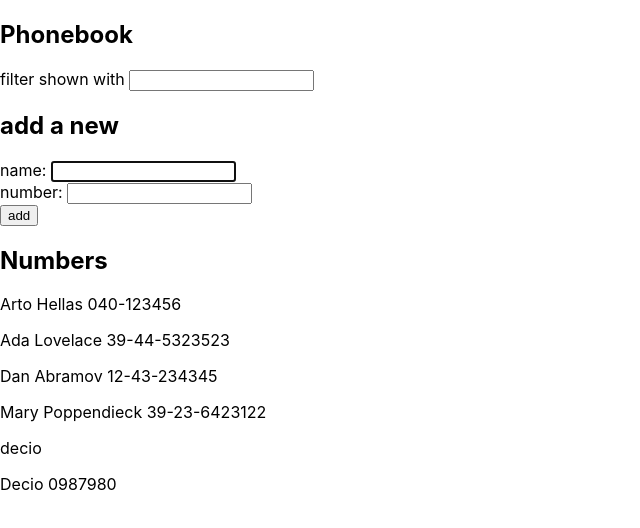
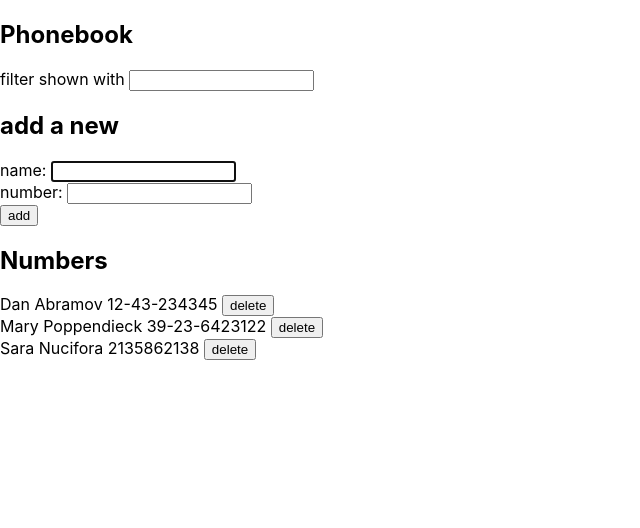
Before and after one commit to dmsoares/fullstack-open-exercises, a React (Create React App) app in the folder part2/phonebook/: page / in a window 1280 px wide. Shown: the top 528 px of the page, without its empty margins (0-640 px from the left). Built offline with nearby package versions, Linux system fonts and the light colour scheme; data requests are answered from the project's data file.

Commit message:
add delete option

```diff
--- a/part2/phonebook/db.json
+++ b/part2/phonebook/db.json
@@ -1,15 +1,5 @@
 {
   "persons": [
-    {
-      "name": "Arto Hellas",
-      "number": "040-123456",
-      "id": 1
-    },
-    {
-      "name": "Ada Lovelace",
-      "number": "39-44-5323523",
-      "id": 2
-    },
     {
       "name": "Dan Abramov",
       "number": "12-43-234345",
@@ -21,14 +11,9 @@
       "id": 4
     },
     {
-      "name": "decio",
-      "number": "",
+      "name": "Sara Nucifora",
+      "number": "2135862138",
       "id": 5
-    },
-    {
-      "name": "Decio",
-      "number": "0987980",
-      "id": 6
     }
   ]
 }
--- a/part2/phonebook/src/App.js
+++ b/part2/phonebook/src/App.js
@@ -5,7 +5,7 @@ import Persons from './components/Persons'
 import personService from './services/persons'
 
 const App = () => {
-  const [ persons, setPersons ] = useState([])
+  const [persons, setPersons] = useState([])
   const [newName, setNewName] = useState('');
   const [newNumber, setNewNumber] = useState('');
   const [filter, setFilter] = useState('');
@@ -40,6 +40,14 @@ const App = () => {
     document.querySelector('#name-input').focus();
   }
 
+  const removePerson = id => {
+    personService
+      .remove(id)
+      .then(response => {
+        setPersons(persons.filter(person => person.id !== id))
+      })
+  }
+
   return (
     <div>
       <h2>Phonebook</h2>
@@ -52,7 +60,7 @@ const App = () => {
         name={newName}
         number={newNumber} />
       <h2>Numbers</h2>
-      <Persons selectPersons={selectPersons} />
+      <Persons selectPersons={selectPersons} removePerson={removePerson} />
     </div>
   )
 }
--- a/part2/phonebook/src/components/Persons.js
+++ b/part2/phonebook/src/components/Persons.js
@@ -1,9 +1,13 @@
 import React from 'react';
 
-const Persons = ({ selectPersons }) => {
+const Persons = ({ selectPersons, removePerson }) => {
+
     return selectPersons()
         .map(person =>
-            <p key={person.name}>{person.name} {person.number}</p>
+            <div key={person.name}>
+                <label>{person.name} {person.number} </label>
+                <button onClick={() => removePerson(person.id)}>delete</button>
+            </div>
             );
 }
 
--- a/part2/phonebook/src/services/persons.js
+++ b/part2/phonebook/src/services/persons.js
@@ -12,4 +12,9 @@ const create = (name, number) => {
     return request.then(response => response.data)
 }
 
-export default { getAll, create }
+const remove = id => {
+    const request = axios.delete(`${baseUrl}/${id}`)
+    return request.then(response => response.data)
+}
+
+export default { getAll, create, remove }
```
